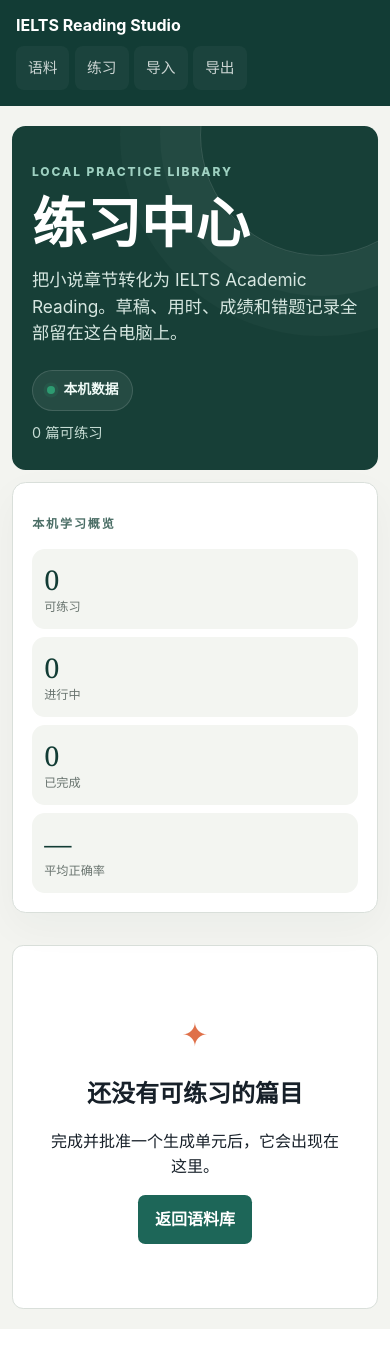
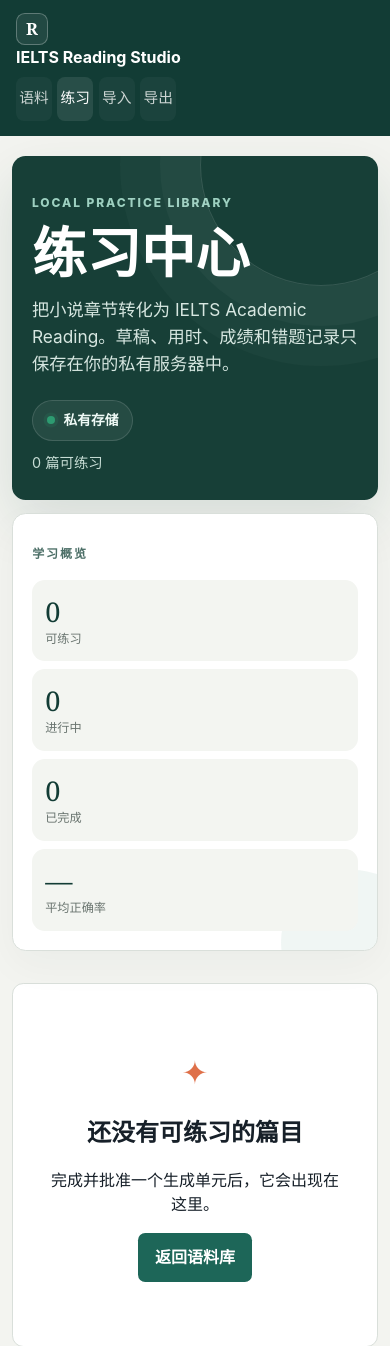
Before and after one commit to SongMingLI-CS/ielts-reading-studio, a FastAPI app: page /practice in a window 390 px wide. Shown: the top 1346 px of the page. Run offline with FastAPI, Linux system fonts and the light colour scheme.

Commit message:
feat: refine responsive practice experience

```diff
--- a/static/app.css
+++ b/static/app.css
@@ -47,3 +47,32 @@
   .submit-dock button{width:100%}
   .score-orb{width:5.5rem;height:5.5rem}
 }
+
+/* Refined navigation, focus states, and responsive practice switching */
+.site-brand{display:flex;align-items:center;gap:.7rem;white-space:nowrap}
+.brand-mark{display:grid;place-items:center;width:2rem;height:2rem;border:1px solid #ffffff45;border-radius:.55rem;background:#ffffff12;font:700 1.05rem Georgia,serif}
+.site-header nav a{position:relative;padding:.45rem .2rem}
+.site-header nav a[aria-current="page"]{opacity:1}
+.site-header nav a[aria-current="page"]::after{content:"";position:absolute;left:.15rem;right:.15rem;bottom:.05rem;height:2px;border-radius:2px;background:#f2a06f}
+a:focus-visible,button:focus-visible,input:focus-visible,select:focus-visible,textarea:focus-visible{outline:3px solid #f2a06f;outline-offset:3px}
+.mobile-pane-tabs{display:none}
+
+@media (max-width:1024px){
+  .mobile-pane-tabs{position:sticky;top:0;z-index:15;display:grid;grid-template-columns:1fr 1fr;gap:.35rem;margin:0 0 .75rem;padding:.35rem;background:#e3e7e2cc;border:1px solid #d3d9d4;border-radius:.75rem;backdrop-filter:blur(12px)}
+  .mobile-pane-tabs button{min-height:44px;background:transparent;color:#4e5b56;box-shadow:none}
+  .mobile-pane-tabs button:hover{transform:none;box-shadow:none}
+  .mobile-pane-tabs button[aria-selected="true"]{background:var(--forest);color:#fff;box-shadow:0 5px 14px #123c3528}
+  .mobile-pane-tabs button span{display:inline-grid;place-items:center;min-width:1.35rem;height:1.35rem;margin-left:.25rem;padding:0 .25rem;border-radius:1rem;background:#ffffff20;font-size:.72rem}
+  .practice-shell.mobile-tabs-enabled[data-mobile-pane="reading"] .answer-pane{display:none}
+  .practice-shell.mobile-tabs-enabled[data-mobile-pane="questions"] .reading-pane{display:none}
+  .practice-shell.mobile-tabs-enabled .reading-pane{border-bottom:0}
+}
+
+@media (max-width:700px){
+  body{padding-bottom:env(safe-area-inset-bottom)}
+  .site-header{padding-top:max(.8rem,env(safe-area-inset-top));padding-left:max(1rem,env(safe-area-inset-left));padding-right:max(1rem,env(safe-area-inset-right))}
+  .site-header>a{margin-bottom:.45rem}
+  .site-header nav a[aria-current="page"]{background:#ffffff18}
+  .site-header nav a[aria-current="page"]::after{display:none}
+  .mobile-pane-tabs{top:env(safe-area-inset-top)}
+}
--- a/static/practice-center.css
+++ b/static/practice-center.css
@@ -21,3 +21,19 @@
   .book-spine{display:none}
   .practice-arrow{left:1rem}
 }
+
+/* Stronger hierarchy and status cues */
+.practice-hero{isolation:isolate}
+.hero-copy{box-shadow:0 22px 55px #123c3520}
+.study-overview{position:relative;overflow:hidden}
+.study-overview::after{content:"";position:absolute;right:-3rem;bottom:-4rem;width:9rem;height:9rem;border-radius:50%;background:#dcebe570;pointer-events:none}
+.overview-grid div{position:relative;z-index:1;border:1px solid transparent;transition:border-color .18s,transform .18s}
+.overview-grid div:hover{transform:translateY(-2px);border-color:#cbded6}
+.practice-book-card[data-status="in_progress"]{border-color:#dfbd7d}
+.practice-book-card[data-status="submitted"]{border-color:#b8d8cb}
+.practice-arrow::after{content:"";position:absolute;inset:-.6rem 0}
+
+@media (prefers-reduced-motion:reduce){
+  .practice-book-card,.overview-grid div{transition:none}
+  .practice-book-card:hover,.overview-grid div:hover{transform:none}
+}
--- a/static/practice.js
+++ b/static/practice.js
@@ -6,18 +6,22 @@
   const timer=document.getElementById('timer'), saveStatus=document.getElementById('autosave-status');
   const answeredCount=document.getElementById('answered-count'), totalCount=document.getElementById('total-count');
   const progressCopy=document.getElementById('progress-copy'), progressBar=document.getElementById('progress-bar');
+  const mobileAnsweredCount=document.getElementById('mobile-answered-count');
+  const practiceShell=document.querySelector('.practice-shell'), paneTabs=[...document.querySelectorAll('[data-show-pane]')];
+  practiceShell.classList.add('mobile-tabs-enabled');
   let state={attempt_id:crypto.randomUUID(),answers:{},elapsed_seconds:0};
   try{state={...state,...JSON.parse(localStorage.getItem(storageKey)||'{}')}}catch(_error){}
   const started=Date.now()-((state.elapsed_seconds||0)*1000); let saveTimer;
 
   const collect=()=>{const answers={};for(const number of numbers){const set=fields.filter(field=>field.name===`q${number}`);const selected=set.find(field=>field.type==='radio'&&field.checked);const value=selected?.value??set.find(field=>field.type!=='radio')?.value??'';if(value!==''&&value!=null)answers[number]=value}return answers};
   const hydrate=()=>{for(const [number,value] of Object.entries(state.answers||{})){for(const field of fields.filter(item=>item.name===`q${number}`)){if(field.type==='radio')field.checked=field.value===value;else field.value=value}}};
-  const updateProgress=()=>{const answers=collect(),count=Object.keys(answers).length,total=numbers.length,percent=total?count/total*100:0;answeredCount.textContent=count;totalCount.textContent=total;progressCopy.textContent=`已完成 ${count} / ${total} 题`;progressBar.style.width=`${percent}%`;for(const block of form.querySelectorAll('.question'))block.classList.toggle('answered',Boolean(answers[block.dataset.number]))};
+  const updateProgress=()=>{const answers=collect(),count=Object.keys(answers).length,total=numbers.length,percent=total?count/total*100:0;answeredCount.textContent=count;totalCount.textContent=total;mobileAnsweredCount.textContent=count;progressCopy.textContent=`已完成 ${count} / ${total} 题`;progressBar.style.width=`${percent}%`;for(const block of form.querySelectorAll('.question'))block.classList.toggle('answered',Boolean(answers[block.dataset.number]))};
   const elapsed=()=>Math.max(0,Math.floor((Date.now()-started)/1000));
   const persistBrowser=()=>{state.answers=collect();state.elapsed_seconds=elapsed();localStorage.setItem(storageKey,JSON.stringify(state))};
   const save=async()=>{persistBrowser();saveStatus.classList.add('saving');saveStatus.innerHTML='<i></i> 正在保存';try{const response=await fetch(`/practice/${unitId}/save`,{method:'POST',headers:{'Content-Type':'application/json'},body:JSON.stringify(state)});if(!response.ok)throw new Error('save failed');const data=await response.json();state.attempt_id=data.attempt_id;persistBrowser();saveStatus.classList.remove('saving','error');saveStatus.innerHTML='<i></i> 已保存到本机'}catch(_error){saveStatus.classList.remove('saving');saveStatus.classList.add('error');saveStatus.innerHTML='<i></i> 浏览器草稿已保存'}};
   const scheduleSave=()=>{persistBrowser();updateProgress();clearTimeout(saveTimer);saveTimer=setTimeout(save,650)};
   hydrate();updateProgress();
+  for(const tab of paneTabs)tab.addEventListener('click',()=>{const pane=tab.dataset.showPane;practiceShell.dataset.mobilePane=pane;for(const item of paneTabs)item.setAttribute('aria-selected',String(item===tab));practiceShell.scrollIntoView({behavior:'smooth',block:'start'})});
   setInterval(()=>{const seconds=elapsed();timer.textContent=`${String(Math.floor(seconds/60)).padStart(2,'0')}:${String(seconds%60).padStart(2,'0')}`;if(seconds%15===0)persistBrowser()},1000);
   form.addEventListener('input',scheduleSave);form.addEventListener('change',scheduleSave);window.addEventListener('beforeunload',persistBrowser);
   form.addEventListener('submit',async event=>{event.preventDefault();state.answers=collect();state.elapsed_seconds=elapsed();const button=form.querySelector('button[type="submit"]');button.disabled=true;button.textContent='正在判分…';try{const response=await fetch(`/practice/${unitId}/submit`,{method:'POST',headers:{'Content-Type':'application/json'},body:JSON.stringify(state)});if(!response.ok)throw new Error('submit failed');const data=await response.json();localStorage.removeItem(storageKey);const panel=document.getElementById('practice-result');panel.hidden=false;panel.innerHTML=`<div class="score-orb"><strong>${data.correct}</strong><span>/ ${data.total}</span></div><div><p class="eyebrow">Completed</p><h2>本次练习已保存在本机</h2><p>用时 ${Math.floor((data.elapsed_seconds||0)/60)} 分 ${String((data.elapsed_seconds||0)%60).padStart(2,'0')} 秒</p><a class="button" href="/practice/${unitId}/analysis">查看答案与逐题解析 →</a></div>`;panel.scrollIntoView({behavior:'smooth'});button.textContent='已提交'}catch(_error){button.disabled=false;button.textContent='提交失败，请重试';saveStatus.classList.add('error')}});
--- a/templates/base.html
+++ b/templates/base.html
@@ -4,13 +4,19 @@
   <meta charset="utf-8">
   <meta name="viewport" content="width=device-width,initial-scale=1">
   <title>{% block title %}IELTS Reading Studio{% endblock %}</title>
-  <link rel="stylesheet" href="/static/app.css?v=3">
-  <link rel="stylesheet" href="/static/practice-center.css?v=3">
+  <meta name="theme-color" content="#123c35">
+  <link rel="stylesheet" href="/static/app.css?v=4">
+  <link rel="stylesheet" href="/static/practice-center.css?v=4">
 </head>
 <body>
   <header class="site-header">
-    <a href="/corpora"><strong>IELTS Reading Studio</strong></a>
-    <nav><a href="/corpora">语料</a><a href="/practice">练习</a><a href="/corpora/import">导入</a><a href="/exports">导出</a></nav>
+    <a class="site-brand" href="/practice"><span class="brand-mark" aria-hidden="true">R</span><strong>IELTS Reading Studio</strong></a>
+    <nav aria-label="主导航">
+      <a href="/corpora"{% if request.url.path.startswith('/corpora') and request.url.path != '/corpora/import' %} aria-current="page"{% endif %}>语料</a>
+      <a href="/practice"{% if request.url.path.startswith('/practice') %} aria-current="page"{% endif %}>练习</a>
+      <a href="/corpora/import"{% if request.url.path == '/corpora/import' %} aria-current="page"{% endif %}>导入</a>
+      <a href="/exports"{% if request.url.path.startswith('/exports') %} aria-current="page"{% endif %}>导出</a>
+    </nav>
   </header>
   <main>{% block content %}{% endblock %}</main>
   {% block scripts %}{% endblock %}
--- a/templates/practice/index.html
+++ b/templates/practice/index.html
@@ -5,11 +5,11 @@
   <div class="hero-copy">
     <p class="eyebrow">Local practice library</p>
     <h1>练习中心</h1>
-    <p class="lead">把小说章节转化为 IELTS Academic Reading。草稿、用时、成绩和错题记录全部留在这台电脑上。</p>
-    <div class="hero-actions"><span class="local-badge"><span></span> 本机数据</span><span>{{ summary.available }} 篇可练习</span></div>
+    <p class="lead">把小说章节转化为 IELTS Academic Reading。草稿、用时、成绩和错题记录只保存在你的私有服务器中。</p>
+    <div class="hero-actions"><span class="local-badge"><span></span> 私有存储</span><span>{{ summary.available }} 篇可练习</span></div>
   </div>
   <aside class="study-overview">
-    <p class="eyebrow">本机学习概览</p>
+    <p class="eyebrow">学习概览</p>
     <div class="overview-grid">
       <div><strong>{{ summary.available }}</strong><span>可练习</span></div>
       <div><strong>{{ summary.in_progress }}</strong><span>进行中</span></div>
@@ -24,7 +24,7 @@
 <div class="practice-library">
 {% for item in items %}
   {% set latest = item.attempts[0] if item.attempts else none %}
-  <article class="practice-book-card">
+  <article class="practice-book-card" data-status="{{ latest.status if latest else 'new' }}">
     <div class="book-spine"><span>{{ '%02d'|format(item.unit.ordinal or loop.index) }}</span><i></i></div>
     <div class="book-copy">
       <div class="card-topline"><p class="card-kicker">{{ item.package.passage.difficulty.value|title }}</p>{% if latest %}<span class="attempt-state {{ latest.status }}">{% if latest.status == 'submitted' %}已完成{% else %}进行中{% endif %}</span>{% else %}<span class="attempt-state new">新篇目</span>{% endif %}</div>
```
Also changed, not shown: templates/practice/session.html (+6 -2 lines), tests/web/test_practice.py (+5 -1 lines).
